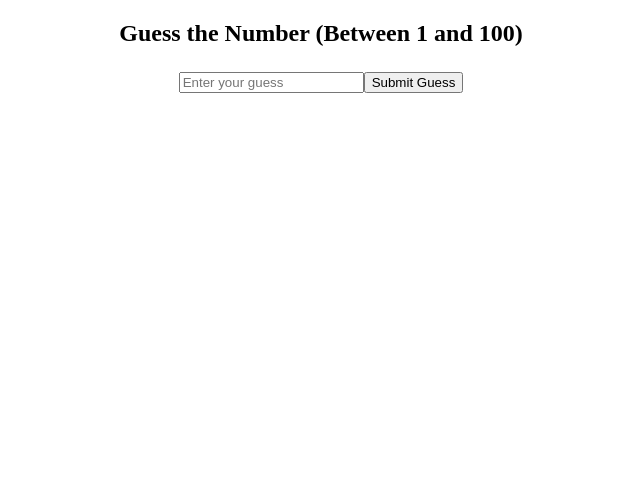
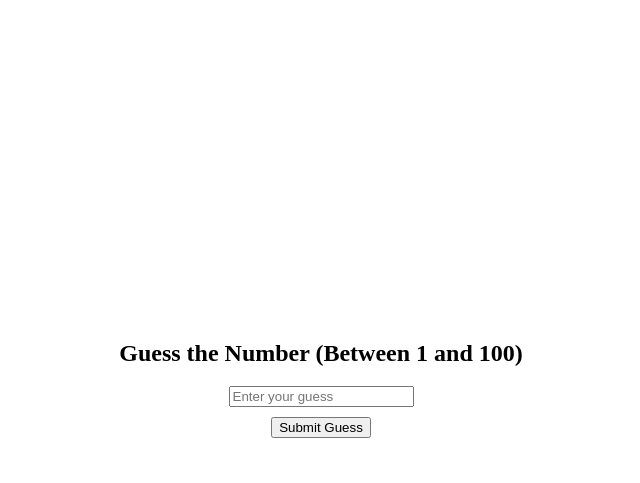
Before and after one commit to Gk091202/Guess-the-random-number, a plain HTML site: page index.html in a window 1280 px wide. Shown: the whole page, without its empty margins (319-959 px from the left). Drawn offline with Linux system fonts and the light colour scheme.

Commit message:
Update styles.css

```diff
--- a/styles.css
+++ b/styles.css
@@ -1,9 +1,16 @@
-.game {
-display: flex;
-justify-content: center;
-align-items: center;
+body {
+    display: flex;
+    flex-direction: column;
+    justify-content: center;
+    align-items: center;
+    height: 100vh; /* Full viewport height */
+    margin: 0;
+    text-align: center;
 }
 
-h2 {
-  text-align: center;
+.game {
+    display: flex;
+    flex-direction: column;
+    align-items: center;
+    gap: 10px;
 }
```
